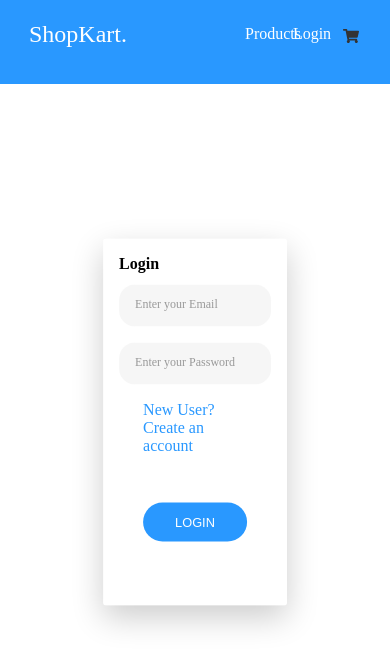
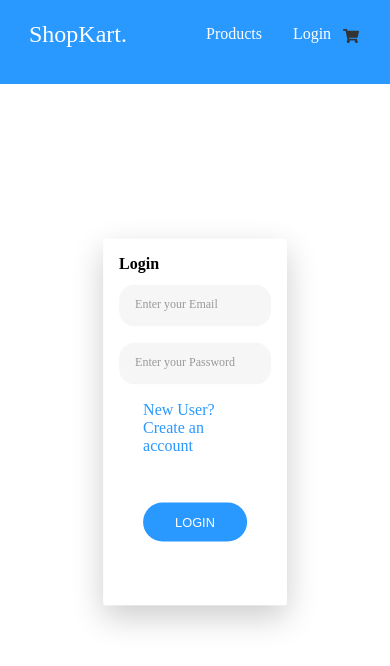
Before and after one commit to Shush25/Ecommerce-boilerplate, a React (Create React App) app: page / in a window 390 px wide. Shown: the top 666 px of the page. Built offline with nearby package versions, Linux system fonts and the light colour scheme; no server answers.

Commit message:
fixed nav overlapping

```diff
--- a/src/components/header/header.styles.scss
+++ b/src/components/header/header.styles.scss
@@ -27,6 +27,9 @@
         text-align: center;
         color: $color-header-text;
         font-size: 2rem;
+        @media screen and (max-width: 768px) {
+            left: 60%;
+        }
 
     }
     &__login-text {
```
